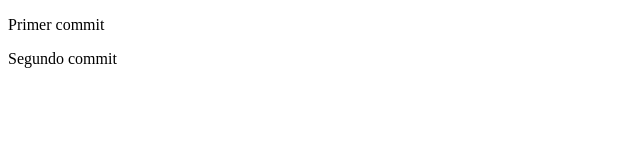
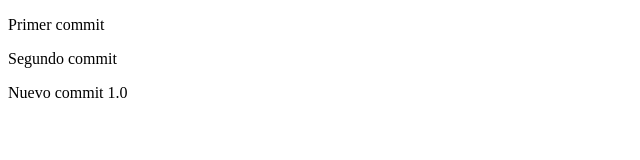
Before and after one commit to Anthonypradosolis/git5, a plain HTML site: page index.html in a window 1280 px wide. Shown: the whole page, without its empty margins (0-640 px from the left). Drawn offline with Linux system fonts and the light colour scheme.

Commit message:
commit 1.0

```diff
--- a/index.html
+++ b/index.html
@@ -8,5 +8,6 @@
 <body>
     <p>Primer commit</p>
     <p>Segundo commit</p>
+    <p>Nuevo commit 1.0</p>
 </body>
 </html>
```
